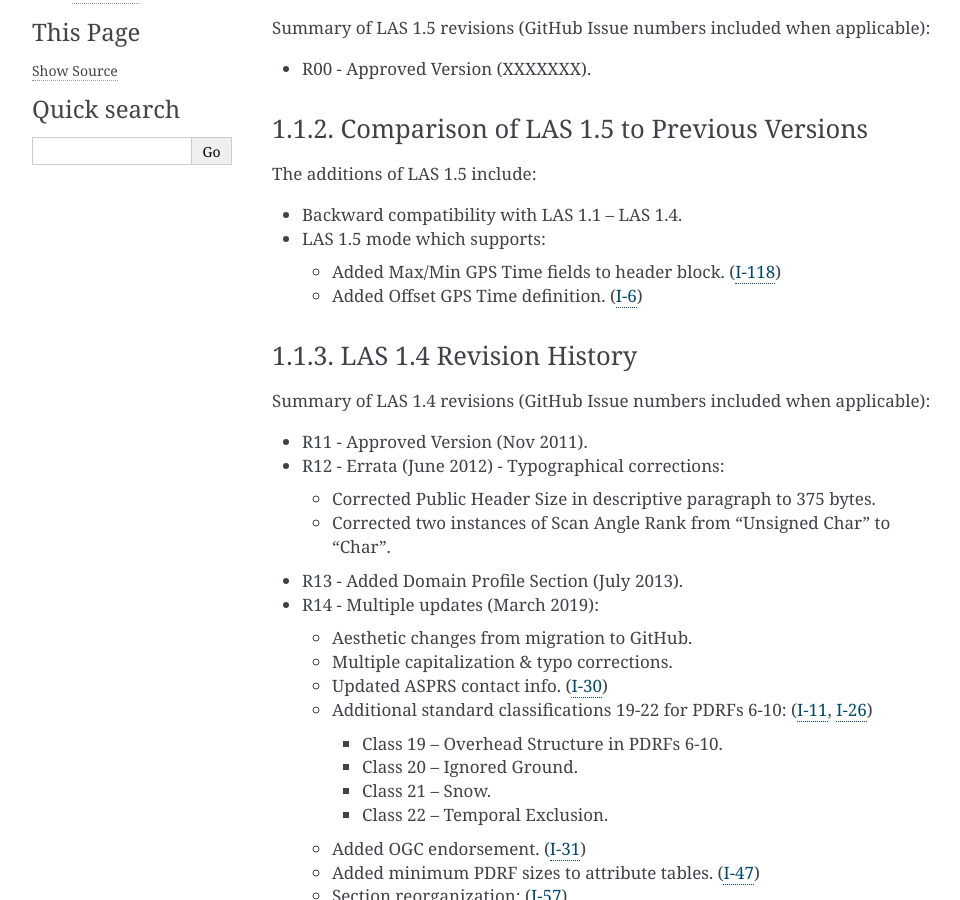
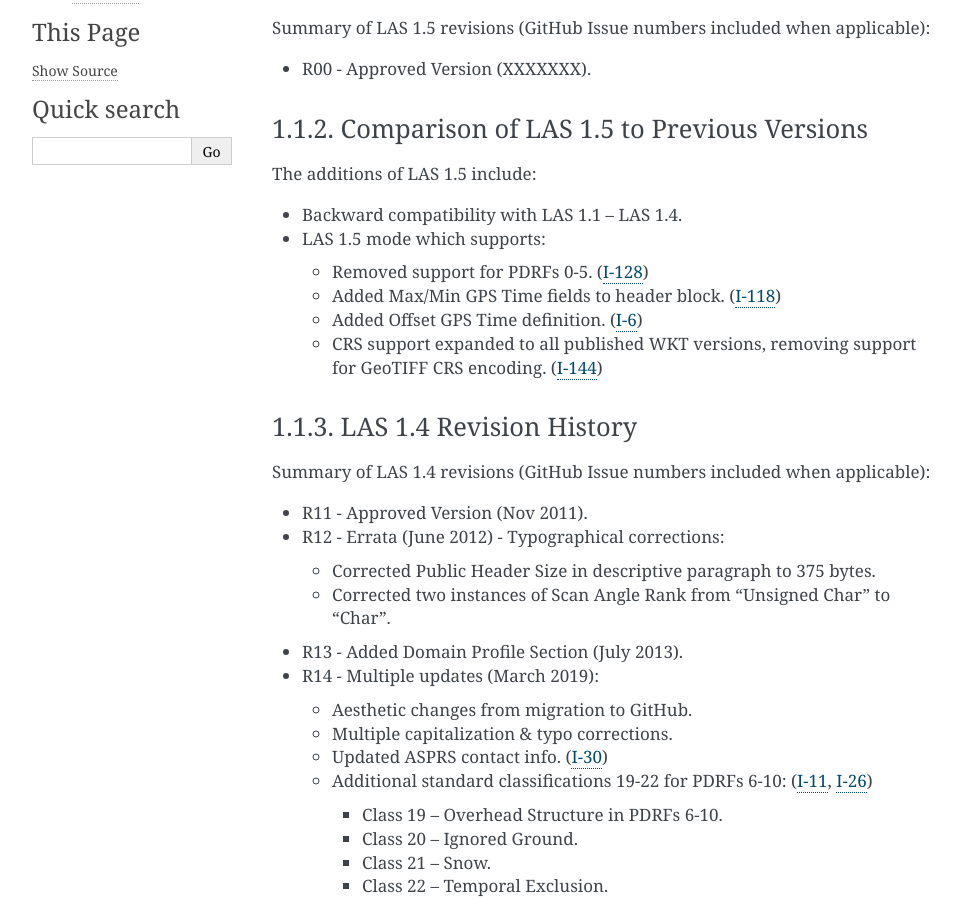
Before and after one commit to ASPRSorg/LAS, a Sphinx documentation site: the page built from source/01_intro.txt, in a window 1280 px wide and 900 px high, scrolled down 447 px. Shown: the whole window, without its empty margins (148-1108 px from the left). Built offline with Sphinx 7.4.7, drawn with Linux system fonts in a browser that asks for light colours; the version number could not be read and is left out.

Commit message:
Added CRS diff to intro

```diff
--- a/source/01_intro.txt
+++ b/source/01_intro.txt
@@ -32,10 +32,14 @@
 * Backward compatibility with LAS 1.1 – LAS 1.4.
 * LAS 1.5 mode which supports:
 
+  * Removed support for PDRFs 0-5.
+    (`I-128 <https://github.com/ASPRSorg/LAS/issues/128>`_)
   * Added Max/Min GPS Time fields to header block.
     (`I-118 <https://github.com/ASPRSorg/LAS/issues/118>`_)
   * Added Offset GPS Time definition.
     (`I-6 <https://github.com/ASPRSorg/LAS/issues/6>`_)
+  * CRS support expanded to all published WKT versions, removing support for GeoTIFF CRS encoding.
+    (`I-144 <https://github.com/ASPRSorg/LAS/issues/144>`_)
 
 LAS 1.4 Revision History
 ~~~~~~~~~~~~~~~~~~~~~~~~~~~~~~~~~~~~~~~~~~~~~~~~~~~~~~~~~~~~~~~~~~~~~~~~~~~~~~~~
```
